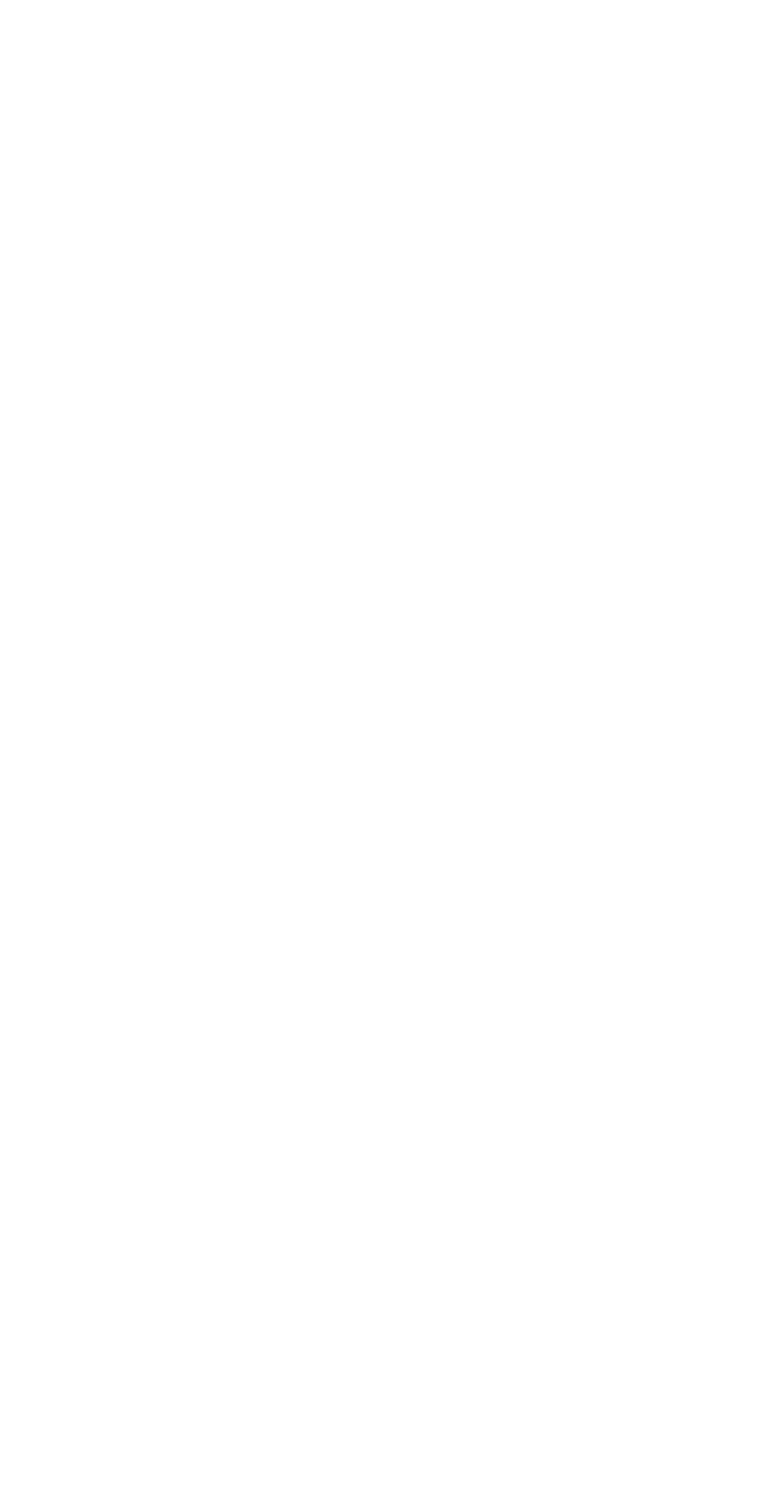
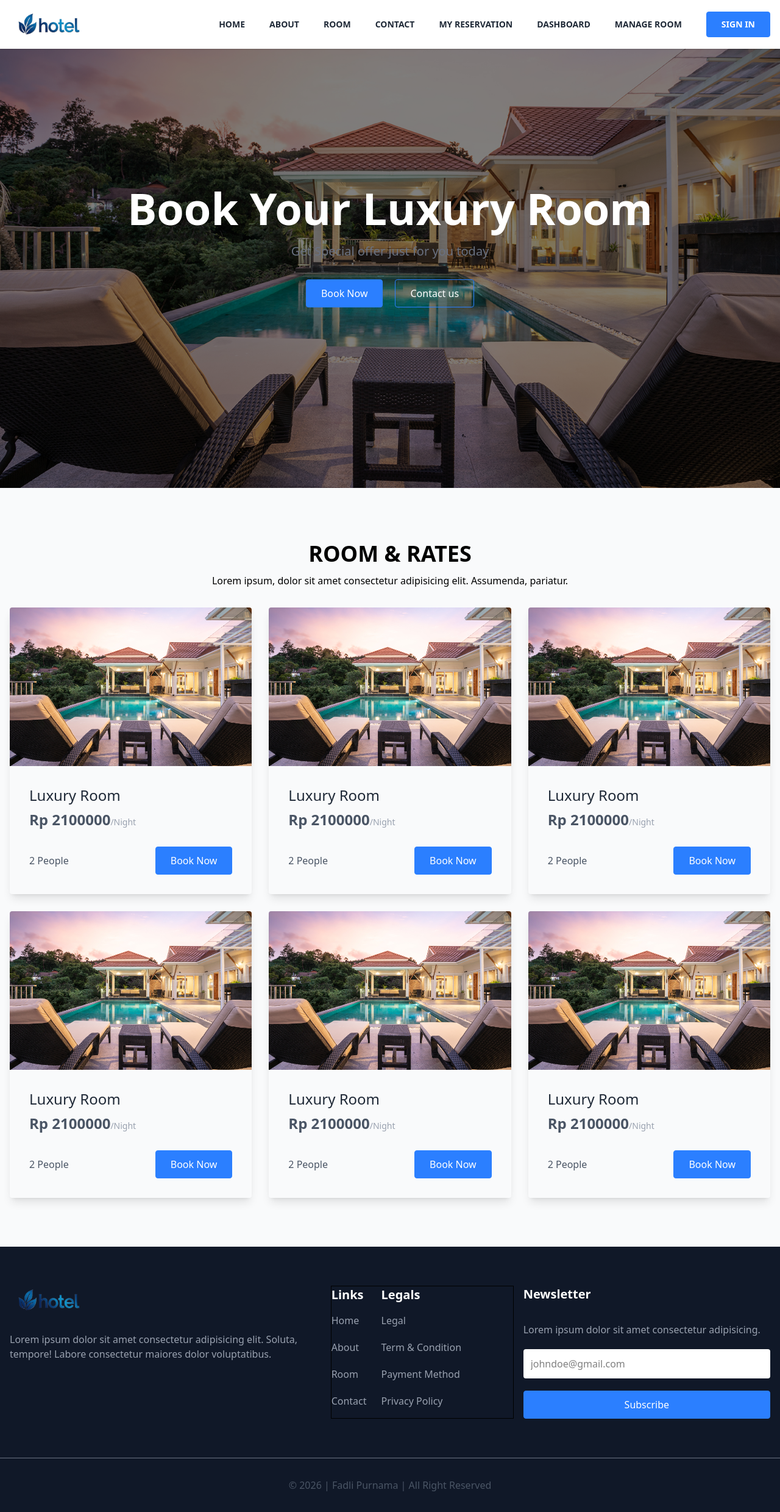
Before and after one commit to fadlipurnama/booking-app-hotel, a Next.js app: page / in a window 1280 px wide. Shown: the whole page at 61% size. Before the commit the page ends 800 px from the top, so only its background shows below. Built offline with nearby package versions, Linux system fonts and the light colour scheme.

Commit message:
:art: implement global layout and homepage structure

```diff
--- a/src/app/layout.tsx
+++ b/src/app/layout.tsx
@@ -1,7 +1,8 @@
 import type { Metadata } from "next";
 import { Raleway } from "next/font/google";
 import "./globals.css";
-
+import Header from "@/components/organisms/Header";
+import Footer from "@/components/organisms/Footer";
 
 const raleway = Raleway({
   variable: "--font-raleway",
@@ -30,7 +31,10 @@ export default function RootLayout({
         className={`${raleway.variable}
           antialiased`}
       >
-        {children}
+        <Header />
+        <main className="bg-gray-50 min-h-screen">{children}</main>
+
+        <Footer />
       </body>
     </html>
   );
--- a/src/app/page.tsx
+++ b/src/app/page.tsx
@@ -1,9 +1,12 @@
-import Image from "next/image";
+import HeroSection from "@/components/organisms/home/Hero";
+import MainSection from "@/components/organisms/home/Main";
 
 export default function Home() {
   return (
     <>
       <h1 className="sr-only">Home Page</h1>
+      <HeroSection />
+      <MainSection />
     </>
   );
 }
```
